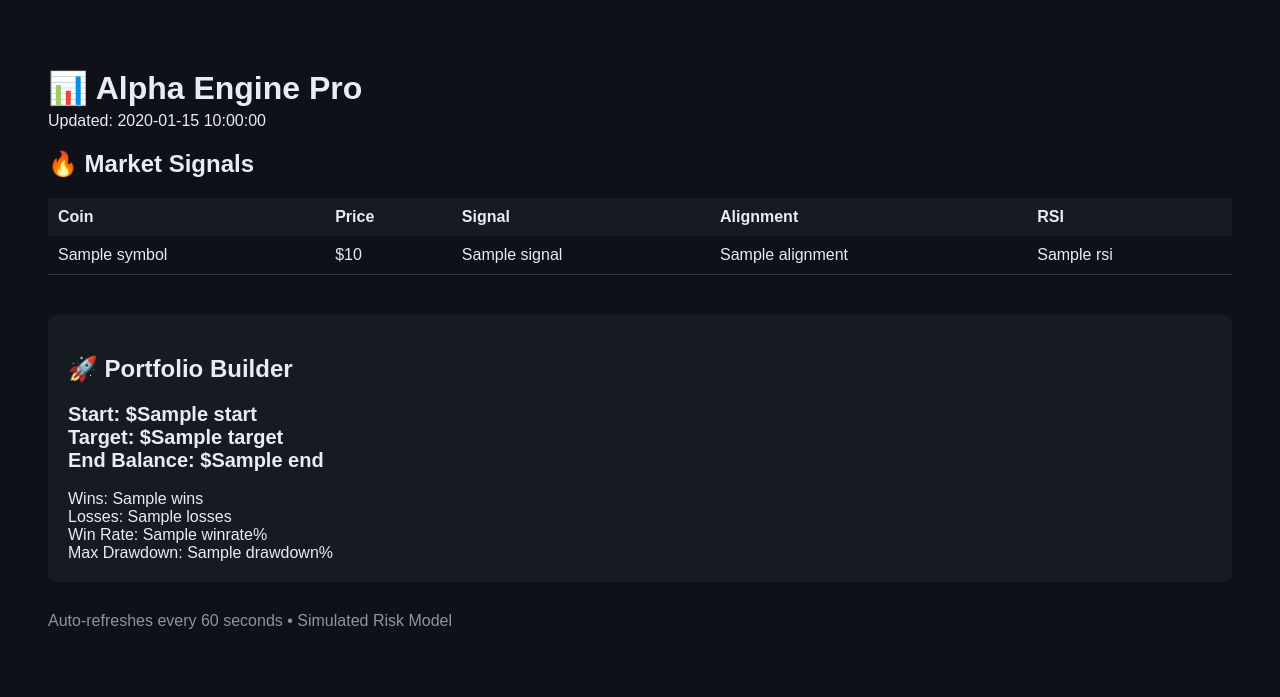
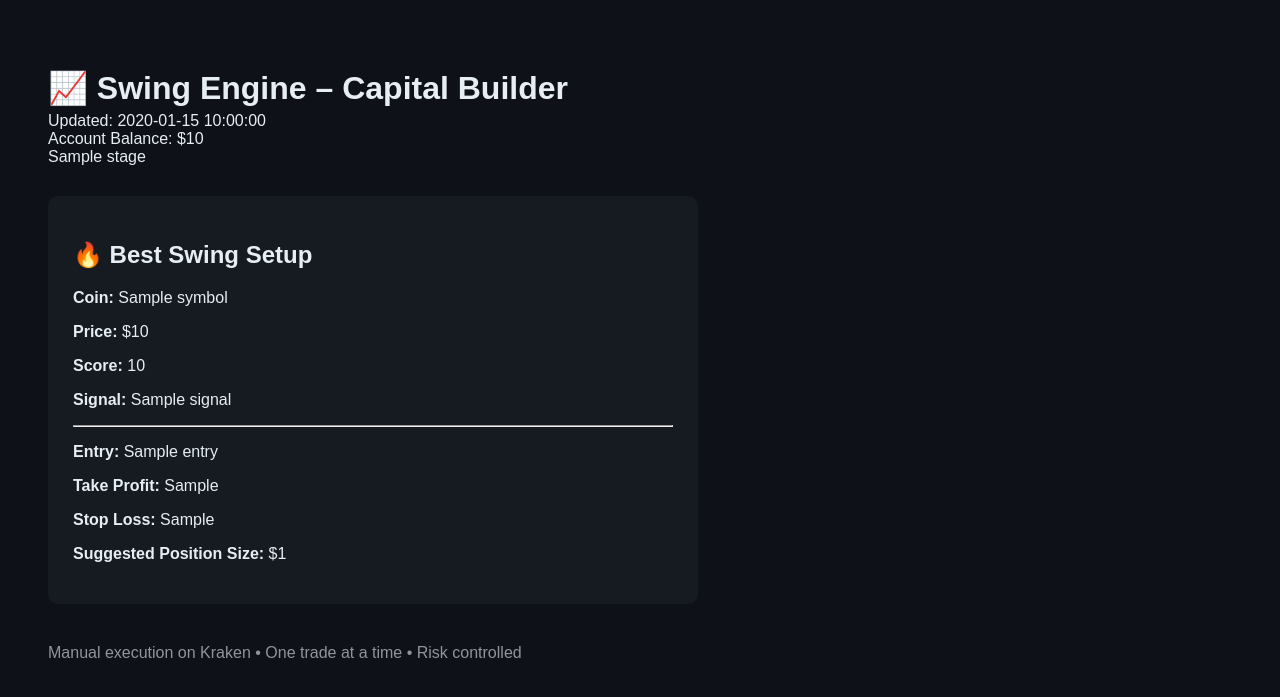
Before and after one commit to hillcolton1976/structured-alpha-engine, a Flask app: template templates/index.html in a window 1280 px wide. Shown: the top 697 px of the page. Run offline with Flask 3, Linux system fonts and the light colour scheme; the template is opened without the code that fills it: most values are stand-ins (such as "Sample title", 1, 10 or a date in 2020).

Commit message:
Update index.html

```diff
--- a/templates/index.html
+++ b/templates/index.html
@@ -1,7 +1,7 @@
 <!DOCTYPE html>
 <html>
 <head>
-    <title>Alpha Engine Pro</title>
+    <title>Swing Engine – Capital Builder</title>
     <meta http-equiv="refresh" content="60">
     <style>
         body {
@@ -13,93 +13,52 @@
 
         h1 { margin-bottom: 5px; }
 
-        table {
-            width: 100%;
-            border-collapse: collapse;
-            margin-top: 15px;
+        .card {
+            background: #161b22;
+            padding: 25px;
+            border-radius: 10px;
+            margin-top: 30px;
+            width: 600px;
         }
 
-        th {
-            background: #161b22;
-            padding: 10px;
-            text-align: left;
-        }
-
-        td {
-            padding: 10px;
-            border-bottom: 1px solid #30363d;
-        }
-
-        tr:hover { background: #1f2937; }
-
-        .BUY { color: #22c55e; font-weight: bold; }
-        .SELL { color: #ef4444; font-weight: bold; }
-        .HOLD { color: #facc15; font-weight: bold; }
-
-        .card {
-            margin-top: 40px;
-            padding: 20px;
-            background: #161b22;
-            border-radius: 8px;
-        }
-
-        .big {
-            font-size: 20px;
-            font-weight: bold;
-        }
+        .BUY { color: #22c55e; font-weight: bold; font-size: 20px; }
+        .SELL { color: #ef4444; font-weight: bold; font-size: 20px; }
+        .NO { color: #facc15; font-weight: bold; font-size: 20px; }
 
         .footer {
-            margin-top: 30px;
+            margin-top: 40px;
             opacity: 0.6;
         }
     </style>
 </head>
 <body>
 
-<h1>📊 Alpha Engine Pro</h1>
+<h1>📈 Swing Engine – Capital Builder</h1>
 <div>Updated: {{ updated }}</div>
-
-<h2>🔥 Market Signals</h2>
-
-<table>
-<tr>
-<th>Coin</th>
-<th>Price</th>
-<th>Signal</th>
-<th>Alignment</th>
-<th>RSI</th>
-</tr>
-
-{% for coin in results %}
-<tr>
-<td>{{ coin.symbol }}</td>
-<td>${{ coin.price }}</td>
-<td class="{{ coin.signal }}">{{ coin.signal }}</td>
-<td>{{ coin.alignment }}</td>
-<td>{{ coin.rsi }}</td>
-</tr>
-{% endfor %}
-
-</table>
+<div>Account Balance: ${{ balance }}</div>
+<div>{{ stage }}</div>
 
 <div class="card">
-<h2>🚀 Portfolio Builder</h2>
+    <h2>🔥 Best Swing Setup</h2>
 
-<div class="big">Start: ${{ sim.start }}</div>
-<div class="big">Target: ${{ sim.target }}</div>
-<div class="big">End Balance: ${{ sim.end }}</div>
+    <p><strong>Coin:</strong> {{ symbol }}</p>
+    <p><strong>Price:</strong> ${{ price }}</p>
+    <p><strong>Score:</strong> {{ score }}</p>
 
-<br>
+    <p><strong>Signal:</strong>
+        <span class="{{ signal }}">{{ signal }}</span>
+    </p>
 
-Wins: {{ sim.wins }} <br>
-Losses: {{ sim.losses }} <br>
-Win Rate: {{ sim.winrate }}% <br>
-Max Drawdown: {{ sim.drawdown }}%
+    <hr>
 
+    <p><strong>Entry:</strong> {{ entry }}</p>
+    <p><strong>Take Profit:</strong> {{ take_profit }}</p>
+    <p><strong>Stop Loss:</strong> {{ stop_loss }}</p>
+    <p><strong>Suggested Position Size:</strong> ${{ size }}</p>
 </div>
 
 <div class="footer">
-Auto-refreshes every 60 seconds • Simulated Risk Model
+Manual execution on Kraken • One trade at a time • Risk controlled
 </div>
 
 </body>
```
